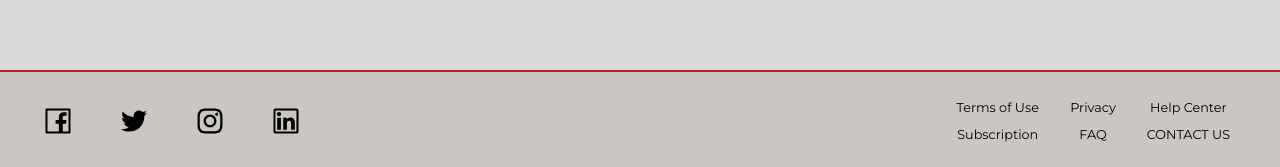
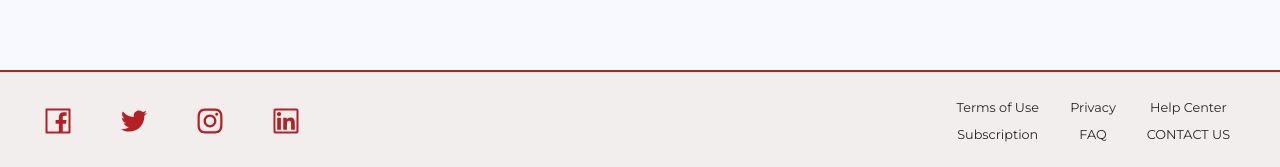
Before and after one commit to casiimir/project-casimiro-south, a React (Create React App) app: page /explore in a window 1280 px wide. Shown: the part 630-797 px from the top of the page. Built offline with nearby package versions, Linux system fonts and the light colour scheme.

Commit message:
fix: style nav-foo

```diff
--- a/src/App.module.scss
+++ b/src/App.module.scss
@@ -2,10 +2,11 @@
 @import "./styles/_variables";
 
 .Main {
+  @include flex-container($direction: column, $justify: space-between);
+  @include box-model($width: 100vw);
   font-family: "Montserrat", sans-serif;
   text-align: center;
-  background-color: $quaternary-color;
+  background-color: $quinary-color;
   min-height: 100vh;
-  width: 100vw;
-  @include flex-container($direction: column, $justify: space-between);
+  color: $primary-text-color;
 }
--- a/src/components/footer/index.module.scss
+++ b/src/components/footer/index.module.scss
@@ -6,20 +6,21 @@
   @include flex-container($justify: space-between, $align: center, $gap: 10px);
   background-color: $tertiary-color;
   border-top: 2px solid $secondary-color;
+  color: $secondary-text-color;
+
   .text {
     @include box-model($width: 40%);
     text-align: start;
   }
 
   .social {
-    // display: grid;
-    // grid-template-columns: repeat(4, 1fr);
-    // gap: 25px;
     @include flex-container($wrap: wrap, $gap: 60px);
+
     svg {
       transform: scale(2);
+
       &:hover {
-        color: $secondary-text-color;
+        transform: scale(2.25);
         cursor: pointer;
       }
     }
@@ -29,6 +30,7 @@
     display: grid;
     grid-template-columns: repeat(3, 1fr);
     gap: 12px;
+    color: $primary-text-color;
 
     li {
       font-size: 0.8rem;
--- a/src/styles/_variables.scss
+++ b/src/styles/_variables.scss
@@ -1,12 +1,12 @@
 $primary-color: #262626;
 $secondary-color: #b32124;
-$tertiary-color: #cac7c2;
+$tertiary-color: #f3eeee;
 $quaternary-color: #d9d9d9;
 $quinary-color: ghostwhite;
 
 $primary-text-color: #262626;
 $secondary-text-color: #b32124;
-$tertiary-text-color: #cac7c2;
+$tertiary-text-color: #f3eeee;
 $quaternary-text-color: #d9d9d9;
 $quinary-text-color: ghostwhite;
 
```
